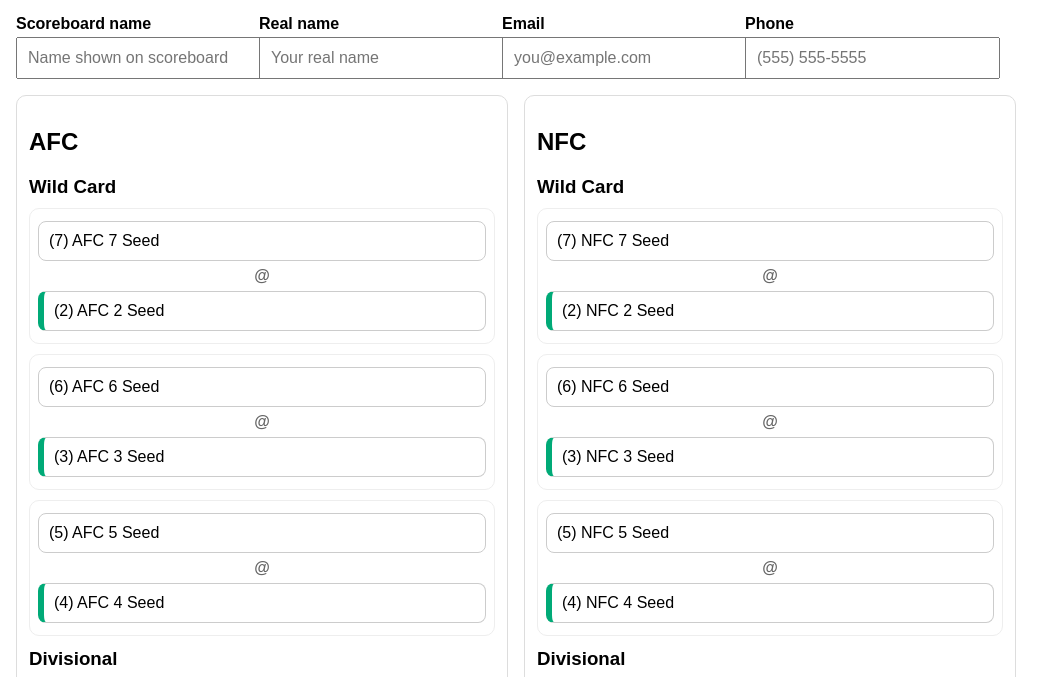
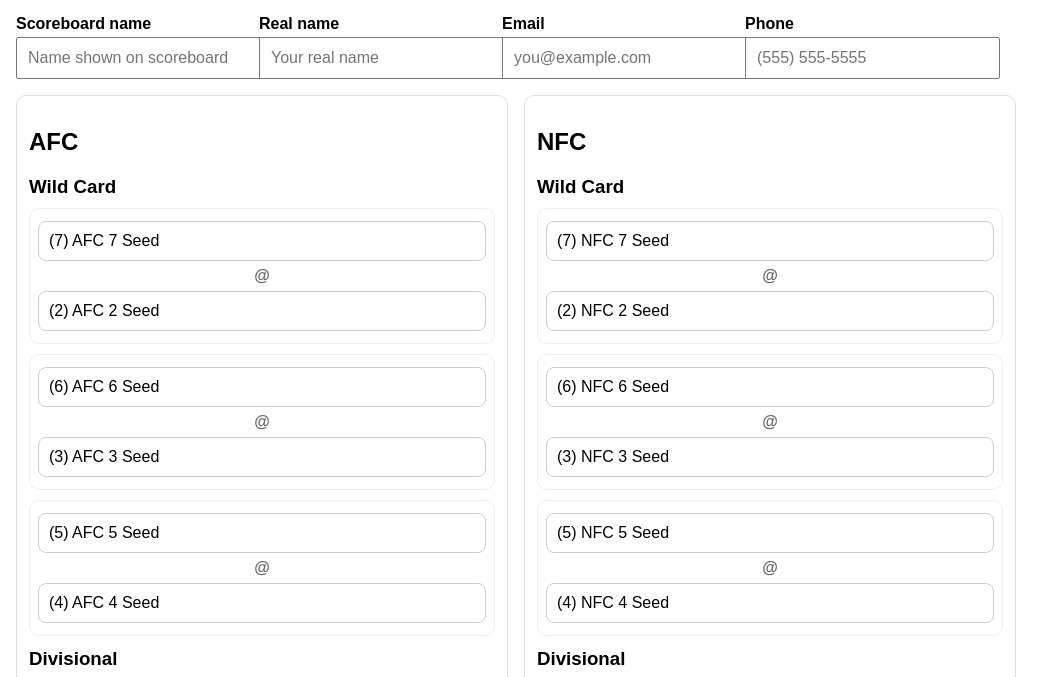
Before and after one commit to sebastiankenley/nfl-bracket, a plain HTML site: page index.html in a window 1280 px wide. Shown: the part 78-755 px from the top of the page, without its empty margins (0-1063 px from the left). Drawn offline with Linux system fonts and the light colour scheme.

Commit message:
Update index.html

```diff
--- a/index.html
+++ b/index.html
@@ -39,7 +39,7 @@
   }
 
   .team.home {
-    border-left: 6px solid #0a7;
+    border-left: 6px solid ##1789f0;
     padding-left: 10px;
   }
 
```
